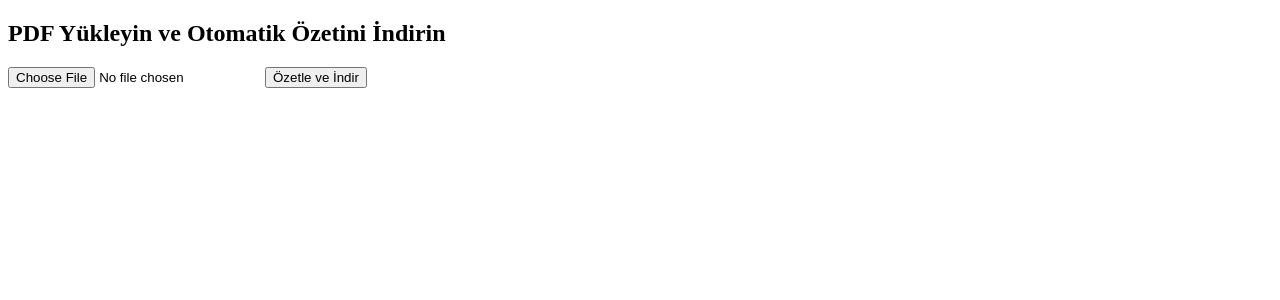
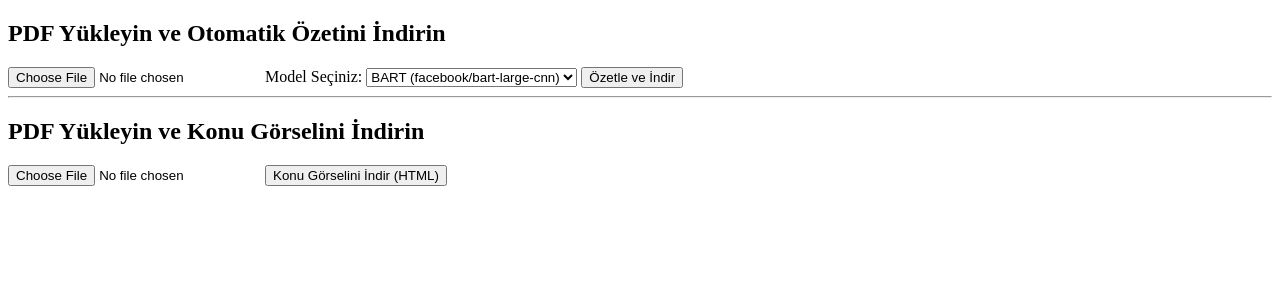
Before and after one commit to BaturalpErdemYasa/DataWarehouseProject, a Flask app: page / in a window 1280 px wide. Shown: the top 300 px of the page. Run offline with Flask 3, Linux system fonts and the light colour scheme.

Commit message:
Bert and Graph added

```diff
--- a/app.py
+++ b/app.py
@@ -7,32 +7,167 @@ Created on Thu Jun  5 14:33:02 2025
 
 from flask import Flask, render_template, request, send_file
 import os
+import re
 import fitz  # PyMuPDF
 from transformers import pipeline
 import tempfile
+import nltk
+from bertopic import BERTopic
+from pyvis.network import Network
+from sklearn.feature_extraction.text import CountVectorizer
 
 app = Flask(__name__)
-summarizer = pipeline("summarization", model="facebook/bart-large-cnn")
+
+# Model'ları lazy loading ile yükle (isteğe bağlı optimizasyon)
+def get_summarizer_bart():
+    if not hasattr(get_summarizer_bart, '_instance'):
+        get_summarizer_bart._instance = pipeline("summarization", model="facebook/bart-large-cnn")
+    return get_summarizer_bart._instance
+
+def get_summarizer_t5():
+    if not hasattr(get_summarizer_t5, '_instance'):
+        get_summarizer_t5._instance = pipeline("summarization", model="t5-base")
+    return get_summarizer_t5._instance
+
+# Ensure NLTK punkt is downloaded (kullanılmıyor ama bırakıldı)
+def ensure_nltk_punkt():
+    try:
+        nltk.data.find('tokenizers/punkt_tab')
+    except LookupError:
+        try:
+            nltk.download('punkt_tab')
+        except:
+            # Fallback to old format
+            nltk.download('punkt')
 
 # PDF'ten metin çıkaran yardımcı fonksiyon
-def extract_text_from_pdf(file):
-    doc = fitz.open(stream=file.read(), filetype="pdf")
+def extract_text_from_pdf(file_bytes):
+    doc = fitz.open(stream=file_bytes, filetype="pdf")
     text = "\n".join(page.get_text() for page in doc)
+    doc.close()  # Bellek sızıntısını önlemek için
     return text
 
+def extract_sentences_from_pdf(file_bytes):
+    doc = fitz.open(stream=file_bytes, filetype="pdf")
+    text = "\n".join(page.get_text() for page in doc)
+    doc.close()  # Bellek sızıntısını önlemek için
+
+    # Basit cümle bölme (NLTK olmadan)
+    sentences = re.split(r'[.!?]+', text)
+    sentences = [s.strip() for s in sentences if s.strip() and len(s.strip()) > 10]
+
+    return sentences
+
 # Uzun metni parçalara ayırarak özetleyen fonksiyon
-def summarize_long_text(text, chunk_size=1000):
+def summarize_long_text(text, summarizer, chunk_size=1000):
+    if not text.strip():
+        return "Metin bulunamadı."
+
     chunks = [text[i:i+chunk_size] for i in range(0, len(text), chunk_size)]
     summaries = []
 
     for i, chunk in enumerate(chunks):
+        if not chunk.strip():
+            continue
         try:
-            summary = summarizer(chunk, max_length=150, min_length=50, do_sample=False)[0]['summary_text']
+            summary = summarizer(chunk, max_length=150, min_length=30, do_sample=False)[0]['summary_text']
             summaries.append(f"Parça {i+1} Özeti:\n{summary}")
         except Exception as e:
             summaries.append(f"Parça {i+1} özetlenemedi: {str(e)}")
 
-    return "\n\n".join(summaries)
+    return "\n\n".join(summaries) if summaries else "Özet oluşturulamadı."
+
+# İngilizce stopword listesi kullanarak vectorizer oluşturun
+vectorizer_model = CountVectorizer(stop_words="english")
+
+# BERTopic ile konu başlıklarını çıkaran fonksiyon
+def extract_topics_with_bertopic(sentences):
+    try:
+        if not sentences or len(sentences) < 5:
+            raise ValueError("En az 5 cümle gerekli.")
+
+        # Boş cümleleri ve çok kısa cümleleri filtrele
+        valid_sentences = [s for s in sentences if s.strip() and len(s.strip()) > 20]
+
+        if len(valid_sentences) < 5:
+            raise ValueError(f"Yeterli geçerli cümle bulunamadı. Bulunan: {len(valid_sentences)}, Gerekli: 5")
+
+        print(f"Analiz edilecek cümle sayısı: {len(valid_sentences)}")
+
+        # BERTopic parametrelerini optimize et ve vectorizer_model ekle
+        topic_model = BERTopic(
+            language="multilingual",
+            verbose=False,
+            min_topic_size=2,  # Minimum konu boyutu
+            nr_topics=10,      # Maksimum konu sayısı
+            calculate_probabilities=False,  # Performans için
+            vectorizer_model=vectorizer_model
+        )
+
+        topics, probabilities = topic_model.fit_transform(valid_sentences)
+
+        # Konu sayısını kontrol et
+        unique_topics = set(topics)
+        print(f"Bulunan konu sayısı: {len(unique_topics)}")
+
+        if len(unique_topics) <= 1:  # Sadece -1 (outlier) varsa
+            raise ValueError("Anlamlı konu bulunamadı.")
+
+        return topic_model, topics
+    except Exception as e:
+        raise Exception(f"Konu analizi hatası: {str(e)}")
+
+# Pyvis ile konu başlıklarını görselleştiren fonksiyon
+def visualize_topics_with_pyvis(topic_model):
+    try:
+        net = Network(
+            height="700px",
+            width="100%",
+            bgcolor="#ffffff",
+            font_color="#222222",
+            notebook=False
+        )
+        topics_dict = topic_model.get_topics()
+        valid_topics = {k: v for k, v in topics_dict.items() if k != -1}
+        if not valid_topics:
+            raise ValueError("Görselleştirilebilir konu bulunamadı.")
+
+        for topic_num, topic_words in valid_topics.items():
+            # Konu başlığını en önemli 3 kelimenin birleşimi olarak oluştur
+            top_words = [word for word, score in topic_words[:3]]
+            topic_label = " ".join(top_words).title()  # Başlık büyük harfle
+
+            net.add_node(f"topic_{topic_num}", label=topic_label, color="#4e79a7", size=30)
+
+            prev_word_node = None
+            for i, (word, score) in enumerate(topic_words[:5]):
+                word_node = f"word_{topic_num}_{i}_{word}"
+                net.add_node(word_node, label=word, color="#a0cbe8", size=18)
+                net.add_edge(f"topic_{topic_num}", word_node, width=2)
+                if prev_word_node:
+                    net.add_edge(prev_word_node, word_node, width=1, color="#b2b2b2")
+                prev_word_node = word_node
+
+        topic_nums = list(valid_topics.keys())
+        for i in range(len(topic_nums)-1):
+            net.add_edge(f"topic_{topic_nums[i]}", f"topic_{topic_nums[i+1]}", width=1, color="#f28e2b")
+
+        html_path = os.path.join(tempfile.gettempdir(), f"bertopic_pyvis_{os.getpid()}.html")
+        net.set_options("""
+        var options = {
+          "physics": {
+            "enabled": true,
+            "stabilization": {"iterations": 200}
+          }
+        }
+        """)
+        net.show(html_path, notebook=False)
+        if not os.path.exists(html_path):
+            raise ValueError("HTML dosyası oluşturulamadı.")
+        return html_path
+    except Exception as e:
+        print(f"Görselleştirme detay hatası: {str(e)}")
+        raise Exception(f"Görselleştirme hatası: {str(e)}")
 
 # Ana sayfa
 @app.route('/')
@@ -42,18 +177,127 @@ def index():
 # Dosya yüklendiğinde özetleme
 @app.route('/summarize', methods=['POST'])
 def summarize():
-    uploaded_file = request.files['pdf_file']
-    if uploaded_file and uploaded_file.filename.endswith('.pdf'):
-        text = extract_text_from_pdf(uploaded_file)
-        summary = summarize_long_text(text)
+    try:
+        uploaded_file = request.files.get('pdf_file')
+        if not uploaded_file or not uploaded_file.filename:
+            return "Dosya seçilmedi.", 400
+
+        if not uploaded_file.filename.lower().endswith('.pdf'):
+            return "Geçersiz dosya formatı. Lütfen PDF yükleyin.", 400
+
+        model_choice = request.form.get('model_choice', 'bart')
+
+        # Dosyayı bir kez oku
+        file_bytes = uploaded_file.read()
+        text = extract_text_from_pdf(file_bytes)
+
+        if not text.strip():
+            return "PDF'den metin çıkarılamadı.", 400
+
+        # Model seçimine göre özetleme
+        if model_choice == 't5':
+            summarizer = get_summarizer_t5()
+        else:
+            summarizer = get_summarizer_bart()
+
+        summary = summarize_long_text(text, summarizer)
 
         # Geçici dosyaya yaz
         temp = tempfile.NamedTemporaryFile(delete=False, suffix=".txt", mode="w", encoding="utf-8")
         temp.write(summary)
         temp.close()
+
         return send_file(temp.name, as_attachment=True, download_name="ozet.txt")
 
-    return "Geçersiz dosya formatı. Lütfen PDF yükleyin."
+    except Exception as e:
+        return f"Hata oluştu: {str(e)}", 500
+
+# Dosya kontrolü fonksiyonu
+def allowed_file(filename):
+    return '.' in filename and filename.rsplit('.', 1)[1].lower() == 'pdf'
+
+# Alternatif basit HTML görselleştirme fonksiyonu
+def create_simple_topic_html(topic_model):
+    try:
+        topics_dict = topic_model.get_topics()
+        valid_topics = {k: v for k, v in topics_dict.items() if k != -1}
+
+        if not valid_topics:
+            raise ValueError("Görselleştirilebilir konu bulunamadı.")
+
+        html_content = """
+        <!DOCTYPE html>
+        <html>
+        <head>
+            <title>Konu Analizi Sonuçları</title>
+            <meta charset="utf-8">
+            <style>
+                body { font-family: Arial, sans-serif; margin: 20px; background-color: #f5f5f5; }
+                .topic { margin: 20px 0; padding: 15px; background-color: white; border-radius: 8px; box-shadow: 0 2px 4px rgba(0,0,0,0.1); }
+                .topic h3 { color: #333; margin-top: 0; }
+                .words { display: flex; flex-wrap: wrap; gap: 10px; }
+                .word { background-color: #4ecdc4; color: white; padding: 5px 10px; border-radius: 15px; font-size: 14px; }
+                .score { font-size: 12px; opacity: 0.8; }
+            </style>
+        </head>
+        <body>
+            <h1>Konu Analizi Sonuçları</h1>
+        """
+
+        for topic_num, words in valid_topics.items():
+            html_content += f'<div class="topic"><h3>Konu {topic_num}</h3><div class="words">'
+            for word, score in words[:5]:  # İlk 5 kelime
+                html_content += f'<span class="word">{word} <span class="score">({score:.3f})</span></span>'
+            html_content += '</div></div>'
+
+        html_content += """
+        </body>
+        </html>
+        """
+
+        html_path = os.path.join(tempfile.gettempdir(), f"topic_analysis_{os.getpid()}.html")
+        with open(html_path, 'w', encoding='utf-8') as f:
+            f.write(html_content)
+
+        return html_path
+    except Exception as e:
+        raise Exception(f"Basit HTML oluşturma hatası: {str(e)}")
+
+# Konu başlıklarını çıkarıp görselleştiren route
+@app.route('/topics', methods=['POST'])
+def topics():
+    try:
+        uploaded_file = request.files.get('pdf_file')
+        if not uploaded_file or not uploaded_file.filename:
+            return "Dosya seçilmedi.", 400
+
+        if not allowed_file(uploaded_file.filename):
+            return "Geçersiz dosya formatı. Lütfen PDF yükleyin.", 400
+
+        # Dosyayı bir kez oku
+        file_bytes = uploaded_file.read()
+        sentences = extract_sentences_from_pdf(file_bytes)
+
+        if not sentences:
+            return "PDF'den cümle çıkarılamadı.", 400
+
+        print(f"Toplam cümle sayısı: {len(sentences)}")
+
+        topic_model, topics = extract_topics_with_bertopic(sentences)
+
+        try:
+            # Önce Pyvis ile dene
+            html_path = visualize_topics_with_pyvis(topic_model)
+        except Exception as pyvis_error:
+            print(f"Pyvis hatası: {pyvis_error}")
+            # Pyvis başarısız olursa basit HTML kullan
+            html_path = create_simple_topic_html(topic_model)
+
+        return send_file(html_path, as_attachment=True, download_name="konu_gorseli.html")
+
+    except Exception as e:
+        print(f"Genel hata: {str(e)}")
+        return f"Konu analizi hatası: {str(e)}", 500
 
 if __name__ == '__main__':
     app.run(debug=False)
--- a/templates/index.html
+++ b/templates/index.html
@@ -1,13 +1,24 @@
 <!DOCTYPE html>
 <html>
-<head>
+  <head>
     <title>Akademik Makale Özetleyici</title>
-</head>
-<body>
+  </head>
+  <body>
     <h2>PDF Yükleyin ve Otomatik Özetini İndirin</h2>
     <form method="POST" action="/summarize" enctype="multipart/form-data">
-        <input type="file" name="pdf_file" accept=".pdf" required>
-        <button type="submit">Özetle ve İndir</button>
+      <input type="file" name="pdf_file" accept=".pdf" required />
+      <label for="model_choice">Model Seçiniz:</label>
+      <select name="model_choice" id="model_choice">
+        <option value="bart">BART (facebook/bart-large-cnn)</option>
+        <option value="t5">T5 (t5-base)</option>
+      </select>
+      <button type="submit">Özetle ve İndir</button>
     </form>
-</body>
+    <hr>
+    <h2>PDF Yükleyin ve Konu Görselini İndirin</h2>
+    <form method="POST" action="/topics" enctype="multipart/form-data">
+      <input type="file" name="pdf_file" accept=".pdf" required />
+      <button type="submit">Konu Görselini İndir (HTML)</button>
+    </form>
+  </body>
 </html>
```
